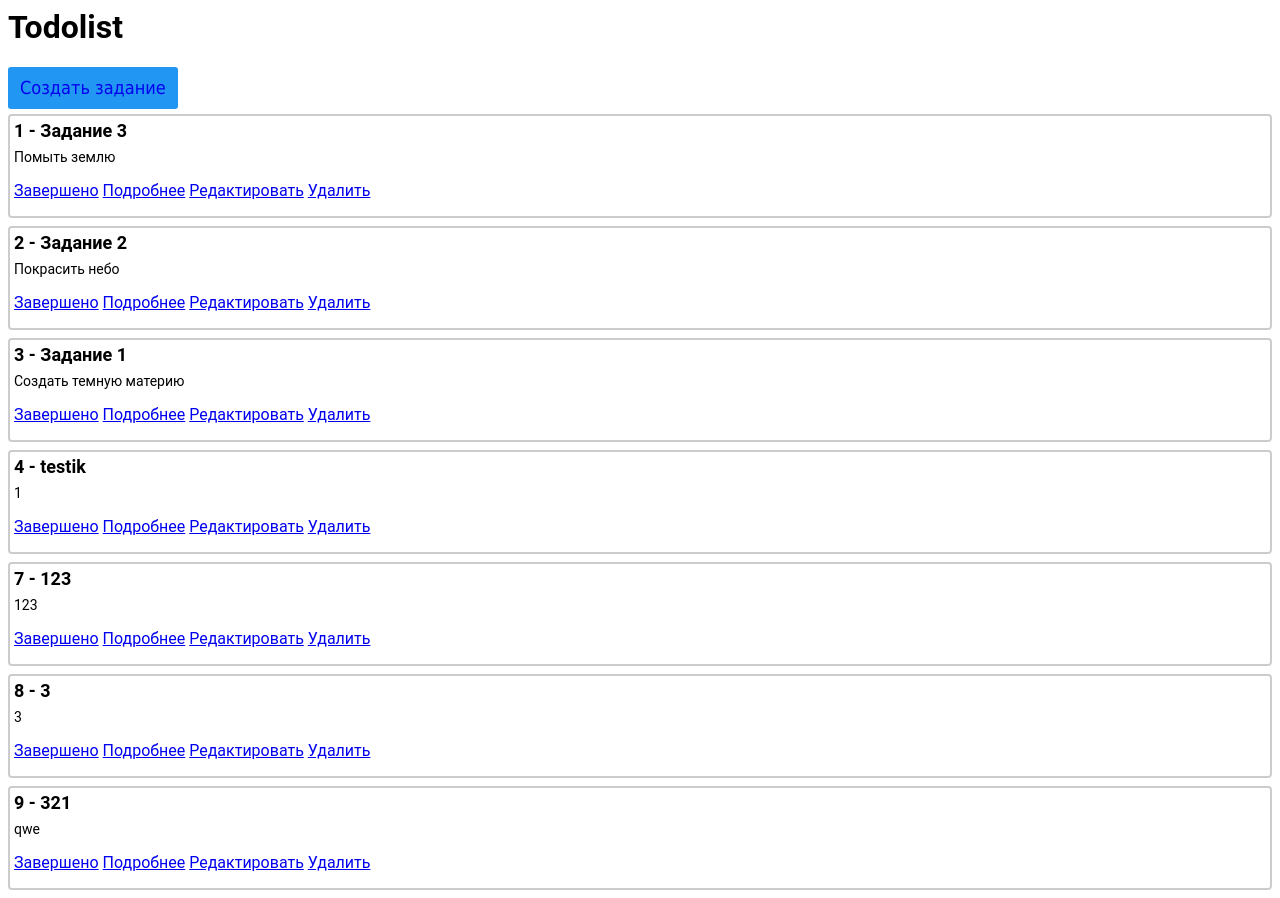
After one commit to Qjoyboy/todolist, a Django app: template pythonProject/todolist/templates/todolist/quest_list.html in a window 1280 px wide. The commit adds this page. Run offline with Django 5.2, Linux system fonts and the light colour scheme; the template is opened without the code that fills it: values that come from a table or form of the project are taken from there, others are empty; data comes from the database, SQL or seed files in the repository; both versions use the stored data as it was after the commit.

Commit message:
refactored all code, realize CRUD and quest activity

```diff
--- a/pythonProject/config/settings.py
+++ b/pythonProject/config/settings.py
@@ -11,6 +11,8 @@ https://docs.djangoproject.com/en/5.0/ref/settings/
 """
 
 from pathlib import Path
+
+from django.conf.global_settings import STATICFILES_DIRS
 
 # Build paths inside the project like this: BASE_DIR / 'subdir'.
 BASE_DIR = Path(__file__).resolve().parent.parent
@@ -56,7 +58,7 @@ ROOT_URLCONF = 'config.urls'
 TEMPLATES = [
     {
         'BACKEND': 'django.template.backends.django.DjangoTemplates',
-        'DIRS': [],
+        'DIRS': [ BASE_DIR / "templates/static"],
         'APP_DIRS': True,
         'OPTIONS': {
             'context_processors': [
@@ -117,7 +119,7 @@ USE_TZ = True
 # Static files (CSS, JavaScript, Images)
 # https://docs.djangoproject.com/en/5.0/howto/static-files/
 
-STATIC_URL = '/static/'
+STATIC_URL = '/todolist/static/'
 
 # Default primary key field type
 # https://docs.djangoproject.com/en/5.0/ref/settings/#default-auto-field
--- a/pythonProject/todolist/models.py
+++ b/pythonProject/todolist/models.py
@@ -4,6 +4,7 @@ class Quest(models.Model):
     title = models.CharField(max_length=150)
     description = models.CharField(max_length=500)
     pub_date = models.DateTimeField(auto_now=True)
+    is_active = models.BooleanField(default=False)
 
     class Meta:
         verbose_name = 'Задание'
--- a/pythonProject/todolist/static/css/style.css
+++ b/pythonProject/todolist/static/css/style.css
@@ -1,7 +1,7 @@
-a.btn {
+a.prime {
   display: inline-block;
   background: #2196f3;
-  color: #fff;
+  color: #qqq;
   padding: 12px;
   border-radius: 3px;
   text-decoration: none;
@@ -9,6 +9,21 @@ a.btn {
   font-size: 18px;
   line-height: 1;
   font-weight: 100;
+  margin-bottom: 5px;
+}
+
+a.btn {
+  display: inline-block;
+  background: #2196f3;
+  color: #qqq;
+  padding: 12px;
+  border-radius: 3px;
+  text-decoration: none;
+  font-family: Tahoma;
+  font-size: 18px;
+  line-height: 1;
+  font-weight: 100;
+  margin-bottom: 5px;
 }
 
 body {
@@ -19,9 +34,10 @@ body {
   display: flex;
   flex-direction: column;
   align-items: left;
-  border: 1px solid #ccc;
-  padding: 6px;
+  border: 2px solid #ccc;
+  padding: 4px;
   border-radius: 4px;
+  margin-bottom: 8px;
 }
 
 .card-title {
@@ -34,3 +50,9 @@ body {
   font-size: 14px;
   margin-bottom: 16px;
 }
+
+.row {
+  height: 80px;
+  width: 500px;
+  margin-bottom: 12px;
+}
--- a/pythonProject/todolist/templates/todolist/base.html
+++ b/pythonProject/todolist/templates/todolist/base.html
@@ -2,7 +2,7 @@
 <div id="heading">
     <h1>Todolist</h1>
     <link rel="stylesheet" href="{% static 'css/style.css' %}">
-    <a class="btn" href="{% url 'todolist:create' %}">Создать задание</a>
+
 </div>
 <div class="cards">
     {% block content %}
--- /dev/null
+++ b/pythonProject/todolist/templates/todolist/quest_list.html
@@ -0,0 +1,29 @@
+{% extends 'todolist/base.html' %}
+
+{% block content %}
+    <a class="btn" href="{% url 'todolist:create' %}">Создать задание</a>
+{% if latest_quest_list %}
+    {% for quest in latest_quest_list%}
+        <div class="card">
+            <div class="col-6">
+                <div class="row">
+                    <div class="card-title"> {{ quest.id }} - {{ quest.title }}</div>
+                    <div class="card-desc"> {{ quest.description }}</div>
+                    {% if not quest.is_active %}
+                    <a href="{% url 'todolist:quest_activity' quest.id %}" >Не завершено</a>
+                    {% else %}
+                    <a href="{% url 'todolist:quest_activity' quest.id %}">Завершено</a>
+                    {% endif %}
+                    <a href="{% url 'todolist:detail' quest.id %}">Подробнее</a>
+                    <a href="{% url 'todolist:update' quest.id %}">Редактировать</a>
+                    <a href="{% url 'todolist:delete' quest.id %}">Удалить</a>
+                </div>
+            </div>
+        </div>
+
+    {% endfor %}
+{% endif %}
+{% endblock %}
+<!--    <h1> {{ quest.title }} </h1>-->
+<!--    <h4> {{ quest.description }}</h4>-->
+<!--    <h4> {{ quest.pub_date }}</h4>-->
--- a/pythonProject/todolist/urls.py
+++ b/pythonProject/todolist/urls.py
@@ -1,9 +1,13 @@
 from django.urls import path
 from . import views
+from .views import quest_activity
 
 app_name = "todolist"
 urlpatterns = [
-    path("", views.IndexView.as_view(), name='index'),
-    path("<int:pk>/", views.DetailView.as_view(), name='detail'),
-    path("create/", views.QuestCreateView.as_view(), name='create')
+    path("", views.QuestListView.as_view(), name='index'),
+    path("view/<int:pk>/", views.QuestDetailView.as_view(), name='detail'),
+    path("create/", views.QuestCreateView.as_view(), name='create'),
+    path("edit/<int:pk>/", views.QuestUpdateView.as_view(), name='update'),
+    path("delete/<int:pk>/", views.QuestDeleteView.as_view(), name='delete'),
+    path('activity/<int:pk>/', quest_activity, name='quest_activity'),
 ]
```
Also changed, not shown: pythonProject/todolist/static/css/button.css (deleted, +0 -50 lines), pythonProject/todolist/templates/todolist/index.html (deleted, +0 -22 lines), pythonProject/todolist/templates/todolist/quest_confirm_delete.html (added, +7 -0 lines), pythonProject/todolist/templates/todolist/quest_form.html (+4 -4 lines), pythonProject/todolist/views.py (+25 -7 lines), pythonProject/db.sqlite3, pythonProject/todolist/migrations/0005_quest_is_active.py (added), pythonProject/todolist/templates/todolist/quest_detail.html (renamed from pythonProject/todolist/templates/todolist/quests.html).
